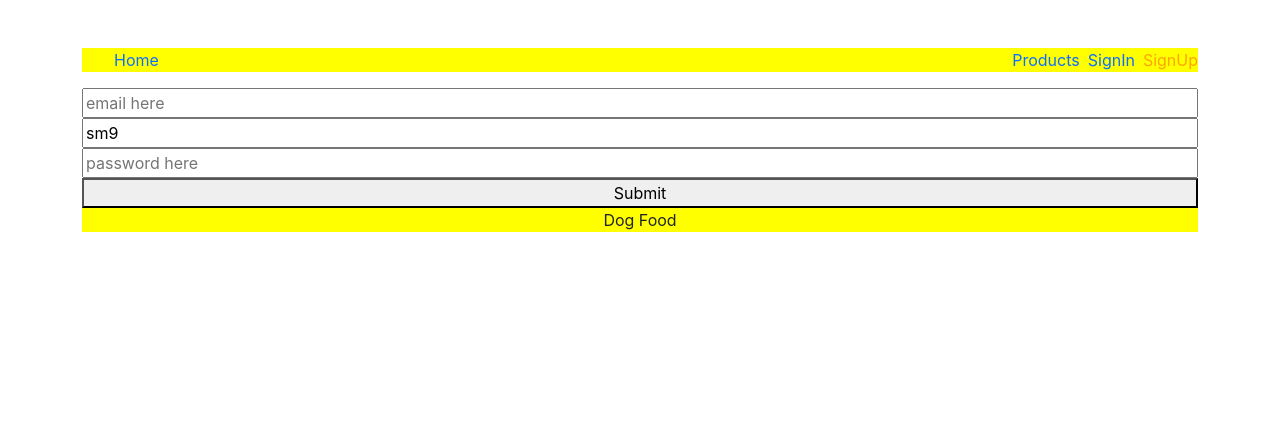
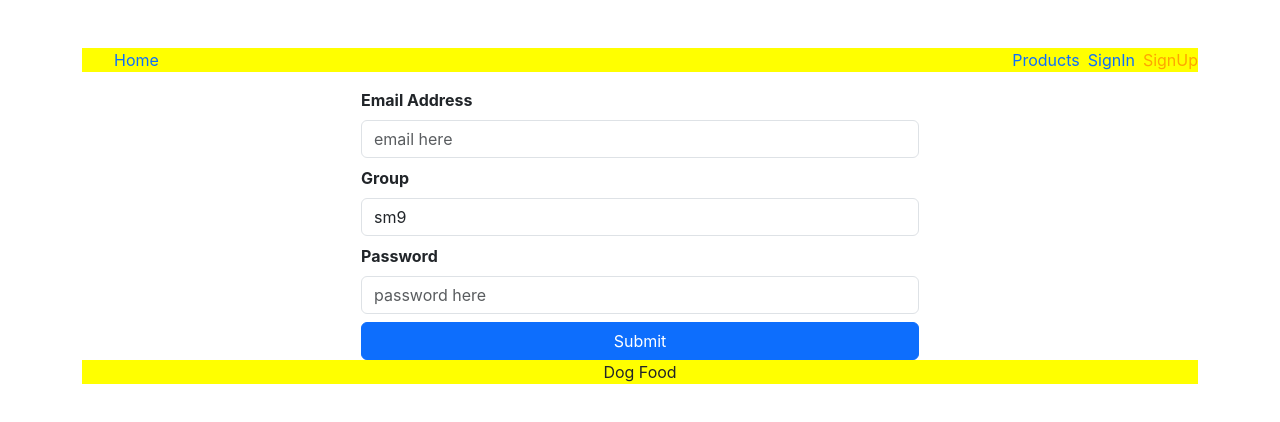
Before and after one commit to lev33/dogfood, a React (Create React App) app: page /signup in a window 1280 px wide. Shown: the top 422 px of the page. Built offline with nearby package versions, Linux system fonts and the light colour scheme.

Commit message:
add useField in forms

```diff
--- a/src/components/Pages/AuthenticationPage/AuthenticationPage.jsx
+++ b/src/components/Pages/AuthenticationPage/AuthenticationPage.jsx
@@ -1,12 +1,23 @@
-import {
-  Formik, Form, Field, ErrorMessage,
-} from 'formik';
+import { Formik, Form, useField } from 'formik';
 import { authenticationFormValidationSchema } from './validator';
 
 const initialValues = {
   email: '',
   password: '',
 };
+
+function MyTextInput({ label, ...props }) {
+  const [field, meta] = useField(props);
+  return (
+    <>
+      <label htmlFor={props.name}>{label}</label>
+      <input className="form-control" {...field} {...props} />
+      {meta.touched && meta.error ? (
+        <div className="error">{meta.error}</div>
+      ) : null}
+    </>
+  );
+}
 
 export function AuthenticationPage() {
   const submitHandler = (values) => {
@@ -19,14 +30,20 @@ export function AuthenticationPage() {
       validationSchema={authenticationFormValidationSchema}
       onSubmit={submitHandler}
     >
-      <Form className="d-flex flex-column">
-        <Field name="email" placeholder="email here" type="email" />
-        <ErrorMessage component="p" className="error" name="email" />
-
-        <Field name="password" placeholder="password here" type="text" />
-        <ErrorMessage component="p" className="error" name="password" />
-
-        <button type="submit">Submit</button>
+      <Form className="d-grid gap-2 col-6 mx-auto">
+        <MyTextInput
+          label="Email Address"
+          name="email"
+          type="email"
+          placeholder="email here"
+        />
+        <MyTextInput
+          label="Password"
+          name="password"
+          type="text"
+          placeholder="password here"
+        />
+        <button type="submit" className="btn btn-primary">Submit</button>
       </Form>
     </Formik>
   );
--- a/src/components/Pages/RegistrationPage/RegistrationPage.jsx
+++ b/src/components/Pages/RegistrationPage/RegistrationPage.jsx
@@ -1,6 +1,4 @@
-import {
-  Formik, Form, Field, ErrorMessage,
-} from 'formik';
+import { Formik, Form, useField } from 'formik';
 import { registrationFormValidationSchema } from './validator';
 
 const initialValues = {
@@ -8,6 +6,19 @@ const initialValues = {
   group: 'sm9',
   password: '',
 };
+
+function MyTextInput({ label, ...props }) {
+  const [field, meta] = useField(props);
+  return (
+    <>
+      <label htmlFor={props.name}>{label}</label>
+      <input className="form-control" {...field} {...props} />
+      {meta.touched && meta.error ? (
+        <div className="error">{meta.error}</div>
+      ) : null}
+    </>
+  );
+}
 
 export function RegistrationPage() {
   const submitHandler = (values) => {
@@ -20,17 +31,25 @@ export function RegistrationPage() {
       validationSchema={registrationFormValidationSchema}
       onSubmit={submitHandler}
     >
-      <Form className="d-flex flex-column">
-        <Field name="email" placeholder="email here" type="email" />
-        <ErrorMessage component="p" className="error" name="email" />
-
-        <Field name="group" type="text" />
-        <ErrorMessage component="p" className="error" name="group" />
-
-        <Field name="password" placeholder="password here" type="text" />
-        <ErrorMessage component="p" className="error" name="password" />
-
-        <button type="submit">Submit</button>
+      <Form className="d-grid gap-2 col-6 mx-auto">
+        <MyTextInput
+          label="Email Address"
+          name="email"
+          type="email"
+          placeholder="email here"
+        />
+        <MyTextInput
+          label="Group"
+          name="group"
+          type="text"
+        />
+        <MyTextInput
+          label="Password"
+          name="password"
+          type="text"
+          placeholder="password here"
+        />
+        <button type="submit" className="btn btn-primary">Submit</button>
       </Form>
     </Formik>
   );
--- a/src/index.css
+++ b/src/index.css
@@ -10,3 +10,7 @@ body {
 .error {
   color: red
 }
+
+label {
+  font-weight: bold;
+}
```
